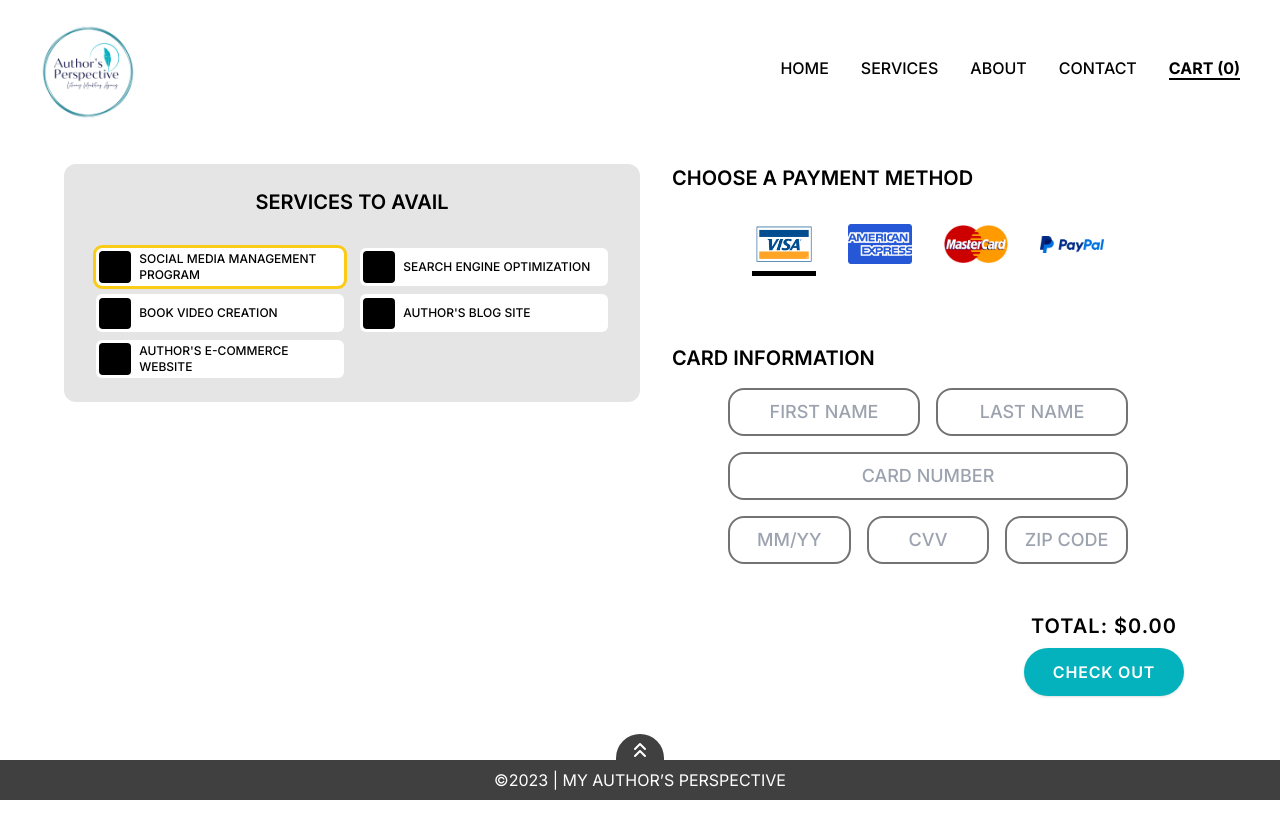
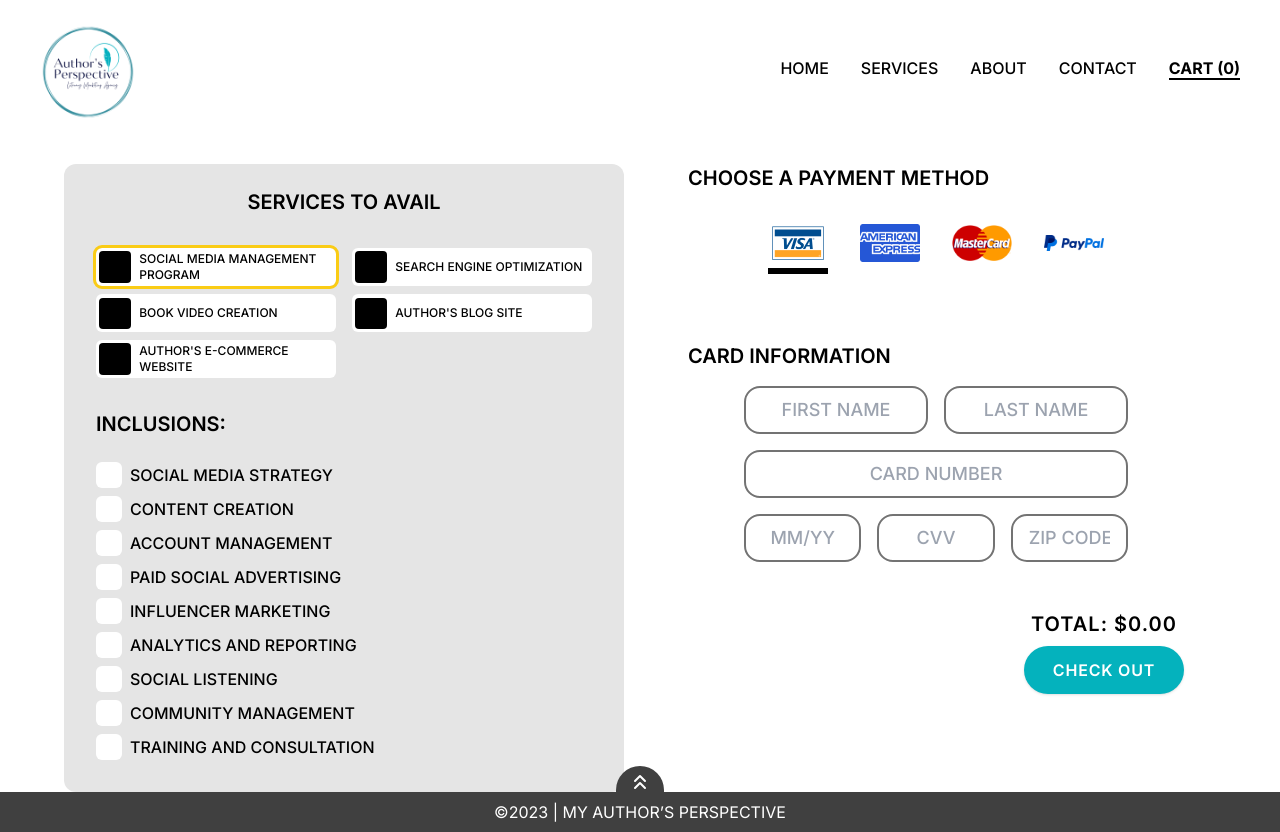
Before and after one commit to ethan123montera123/myauthorsperspective, a Next.js app in the folder client/: page /cart in a window 1280 px wide. Before the commit the page ends 800 px from the top, so only its background shows below. Built offline with nearby package versions, Linux system fonts and the light colour scheme.

Commit message:
[Feat][Ian] add feature to add or remove inclusions in services

```diff
--- /dev/null
+++ b/client/components/cart/InclusionCheckbox.jsx
@@ -0,0 +1,32 @@
+import propTypes from "prop-types";
+import { Check } from "lucide-react";
+
+export default function InclusionCheckbox({
+  inclusionName,
+  serviceInclusions,
+  handleClick,
+}) {
+  const isChecked =
+    serviceInclusions.find((inclusion) => inclusion === inclusionName) !==
+    undefined;
+
+  return (
+    <button
+      onClick={handleClick}
+      className="flex gap-2 mb-2 hover:cursor-pointer items-center"
+    >
+      <div className="flex items-center rounded-md bg-white p-1">
+        <Check color={`${isChecked ? "black" : "white"}`} size="18" />
+      </div>
+      <div className="flex items-center uppercase font-medium">
+        {inclusionName}
+      </div>
+    </button>
+  );
+}
+
+InclusionCheckbox.propTypes = {
+  inclusionName: propTypes.string.isRequired,
+  serviceInclusions: propTypes.arrayOf(propTypes.string).isRequired,
+  handleClick: propTypes.func.isRequired,
+};
--- a/client/components/cart/ServicesToAvail.jsx
+++ b/client/components/cart/ServicesToAvail.jsx
@@ -1,12 +1,16 @@
 import React from "react";
 import propTypes from "prop-types";
 import ServiceCheckbox from "./ServiceCheckbox";
+import InclusionCheckbox from "./InclusionCheckbox";
+import { getInclusionsOfService } from "@/helpers/services.helper";
 
 export default function ServicesToAvail({
   availedServices,
+  availedServicesSetters,
   selectedService,
   setSelectedService,
 }) {
+  console.log(availedServices);
   const {
     socialMediaManagementProgramServices,
     searchEngineOptimizationServices,
@@ -15,7 +19,13 @@ export default function ServicesToAvail({
     authorsEcommerceWebsiteServices,
   } = availedServices;
 
-  const hasInclusions = (inclusions) => (inclusions.length > 0 ? true : false);
+  const {
+    setSocialMediaManagementProgramServices,
+    setSearchEngineOptimizationServices,
+    setBookVideoCreationServices,
+    setAuthorsBlogSiteServices,
+    setAuthorsEcommerceWebsiteServices,
+  } = availedServicesSetters;
 
   const handleSelectService = (_, serviceName) => {
     setSelectedService(serviceName);
@@ -25,55 +35,90 @@ export default function ServicesToAvail({
     {
       serviceInclusions: socialMediaManagementProgramServices,
       serviceName: "Social Media Management Program",
+      inclusions: getInclusionsOfService("Social Media Management Program"),
+      setFn: setSocialMediaManagementProgramServices,
     },
     {
       serviceInclusions: searchEngineOptimizationServices,
       serviceName: "Search Engine Optimization",
+      inclusions: getInclusionsOfService("Search Engine Optimization"),
+      setFn: setSearchEngineOptimizationServices,
     },
     {
       serviceInclusions: bookVideoCreationServices,
       serviceName: "Book Video Creation",
+      inclusions: getInclusionsOfService("Book Video Creation"),
+      setFn: setBookVideoCreationServices,
     },
     {
       serviceInclusions: authorsBlogSiteServices,
       serviceName: "Author's Blog Site",
+      inclusions: getInclusionsOfService("Author's Blog Site"),
+      setFn: setAuthorsBlogSiteServices,
     },
     {
       serviceInclusions: authorsEcommerceWebsiteServices,
       serviceName: "Author's E-commerce Website",
+      inclusions: getInclusionsOfService("Author's E-commerce Website"),
+      setFn: setAuthorsEcommerceWebsiteServices,
     },
   ];
+
+  const selectedServiceData = inclusionsData.find(
+    (e) => e.serviceName === selectedService
+  );
+
+  const toggleCartInclusion = (setFn, prevInclusions, inclusionName) => {
+    if (prevInclusions.find((i) => i === inclusionName) === undefined) {
+      setFn(prevInclusions.concat(inclusionName));
+    } else {
+      setFn(prevInclusions.filter((i) => i !== inclusionName));
+    }
+  };
 
   return (
     <div className="bg-neutral-200 py-6 px-8 rounded-xl">
       <h2 className="text-center uppercase font-semibold text-xl mb-8">
         Services to Avail
       </h2>
-      <div className="grid grid-cols-2 gap-y-2 gap-x-4">
-        {inclusionsData.map(({ serviceInclusions, serviceName }) => (
+      <div className="grid grid-cols-2 gap-y-2 gap-x-4 pb-8">
+        {inclusionsData.map(({ serviceInclusions, serviceName }) => {
+          const isStarred = serviceInclusions.length > 0 ? true : false;
+          return (
             <ServiceCheckbox
               key={serviceName}
               serviceName={serviceName}
               selectedService={selectedService}
-            isStarred={hasInclusions(serviceInclusions)}
+              isStarred={isStarred}
               handleClick={(_) => {
                 handleSelectService(_, serviceName);
               }}
             />
+          );
+        })}
+      </div>
+      <h2 className="uppercase font-semibold text-xl mb-6">Inclusions:</h2>
+      {selectedServiceData.inclusions.map((inclusionName) => (
+        <InclusionCheckbox
+          key={inclusionName}
+          inclusionName={inclusionName}
+          serviceInclusions={selectedServiceData.serviceInclusions}
+          handleClick={(_) => {
+            toggleCartInclusion(
+              selectedServiceData.setFn,
+              selectedServiceData.serviceInclusions,
+              inclusionName
+            );
+          }}
+        />
       ))}
-      </div>
     </div>
   );
 }
 
 ServicesToAvail.propTypes = {
-  availedServices: propTypes.shape({
-    socialMediaManagementProgramServices: propTypes.arrayOf(propTypes.string),
-    searchEngineOptimizationServices: propTypes.arrayOf(propTypes.string),
-    bookVideoCreationServices: propTypes.arrayOf(propTypes.string),
-    authorsBlogSiteServices: propTypes.arrayOf(propTypes.string),
-    authorsEcommerceWebsiteServices: propTypes.arrayOf(propTypes.string),
-  }).isRequired,
+  availedServices: propTypes.object.isRequired,
+  availedServicesSetters: propTypes.object.isRequired,
   selectedService: propTypes.string.isRequired,
   setSelectedService: propTypes.func.isRequired,
 };
--- a/client/helpers/services.helper.js
+++ b/client/helpers/services.helper.js
@@ -93,7 +93,7 @@ const services = [
  *
  * @param {number} number the number of services to retrieve, can not exceed length of `services` array
  * @param {object} options options.excludeUrl specifies the service URL to not include in the random choices
- * @returns {Array} an array of the service objects
+ * @returns {[ ...services ]} an array of the service objects
  */
 const getRandomServices = (number, options = { excludeUrl: undefined }) => {
   const { excludeUrl } = options;
@@ -144,4 +144,12 @@ const getRandomServices = (number, options = { excludeUrl: undefined }) => {
   return randomServices;
 };
 
-export { services, getRandomServices };
+/**
+ * @param {serviceName} string the service name to get the inclusions array form
+ * @returns {string[]} an array of strings representing the inclusions of the `serviceName`
+ */
+const getInclusionsOfService = (serviceName) => {
+  return services.find((s) => s.title === serviceName).inclusions;
+};
+
+export { services, getRandomServices, getInclusionsOfService };
--- a/client/pages/cart/index.jsx
+++ b/client/pages/cart/index.jsx
@@ -16,13 +16,37 @@ export default function Cart() {
   const [cardZipCode, setCardZipCode] = useState("");
   const [totalPriceUsd, setTotalPriceUsd] = useState(0);
   /* services to avail */
-  const [availedServices, setAvailedServices] = useState({
-    socialMediaManagementProgramServices: [],
-    searchEngineOptimizationServices: [],
-    bookVideoCreationServices: [],
-    authorsBlogSiteServices: [],
-    authorsEcommerceWebsiteServices: [],
-  });
+  const [
+    socialMediaManagementProgramServices,
+    setSocialMediaManagementProgramServices,
+  ] = useState([]);
+  const [
+    searchEngineOptimizationServices,
+    setSearchEngineOptimizationServices,
+  ] = useState([]);
+  const [bookVideoCreationServices, setBookVideoCreationServices] = useState(
+    []
+  );
+  const [authorsBlogSiteServices, setAuthorsBlogSiteServices] = useState([]);
+  const [authorsEcommerceWebsiteServices, setAuthorsEcommerceWebsiteServices] =
+    useState([]);
+
+  const availedServices = {
+    socialMediaManagementProgramServices,
+    searchEngineOptimizationServices,
+    bookVideoCreationServices,
+    authorsBlogSiteServices,
+    authorsEcommerceWebsiteServices,
+  };
+
+  const availedServicesSetters = {
+    setSocialMediaManagementProgramServices,
+    setSearchEngineOptimizationServices,
+    setBookVideoCreationServices,
+    setAuthorsBlogSiteServices,
+    setAuthorsEcommerceWebsiteServices,
+  };
+
   const [selectedService, setSelectedService] = useState(
     "Social Media Management Program"
   );
@@ -46,11 +70,12 @@ export default function Cart() {
           content="View your cart and checkout with our payment providers."
         />
       </Head>
-      <section className="Cart w-full px-16 grid xl:grid-cols-2">
+      <section className="Cart w-full px-16 grid gap-8 xl:grid-cols-2">
         <div>
           <ServicesToAvail
             selectedService={selectedService}
             availedServices={availedServices}
+            availedServicesSetters={availedServicesSetters}
             setSelectedService={setSelectedService}
           />
         </div>
```
Lines whose indentation alone changed are shown as unchanged.
